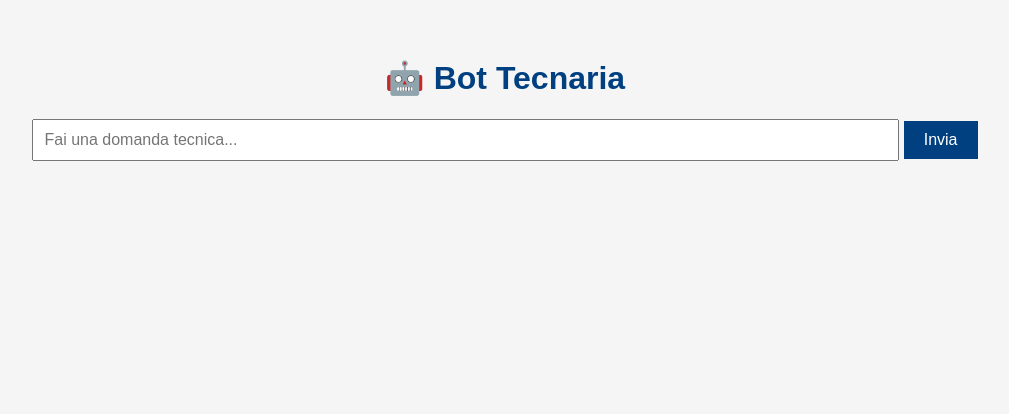
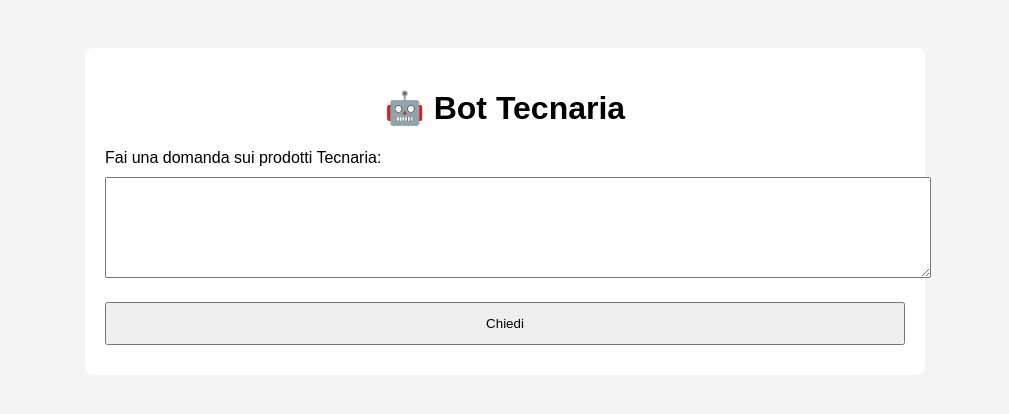
Before and after one commit to ZanRoberto/Tecnaria_V3, a Flask app: page / in a window 1280 px wide. Shown: the top 414 px of the page, without its empty margins (135-1144 px from the left). Run offline with Flask 3, Linux system fonts and the light colour scheme.

Commit message:
Update index.html

```diff
--- a/templates/index.html
+++ b/templates/index.html
@@ -3,60 +3,64 @@
 <head>
     <meta charset="UTF-8">
     <title>Bot Tecnaria</title>
-    <meta name="viewport" content="width=device-width, initial-scale=1">
     <style>
         body {
-            background-color: #f5f5f5;
             font-family: Arial, sans-serif;
-            padding: 30px;
+            padding: 40px;
+            background-color: #f4f4f4;
+        }
+        textarea, input[type=submit] {
+            width: 100%;
+            padding: 12px;
+            margin: 10px 0;
+        }
+        .box {
+            background: white;
+            padding: 20px;
+            border-radius: 8px;
+            max-width: 800px;
+            margin: auto;
         }
         h1 {
-            color: #004080;
             text-align: center;
         }
-        form {
-            margin-bottom: 30px;
-            text-align: center;
-        }
-        input[type="text"] {
-            width: 70%;
-            padding: 10px;
-            font-size: 1em;
-        }
-        input[type="submit"] {
-            padding: 10px 20px;
-            background-color: #004080;
-            color: white;
-            border: none;
-            cursor: pointer;
-            font-size: 1em;
-        }
         .risposta {
-            background-color: white;
-            padding: 20px;
-            border-radius: 8px;
-            box-shadow: 0 0 10px #ccc;
+            background: #eef;
+            padding: 15px;
+            border-radius: 6px;
             white-space: pre-wrap;
+            margin-top: 20px;
         }
         img {
             max-width: 100%;
             height: auto;
             margin: 10px 0;
-            display: block;
+            border-radius: 6px;
+        }
+        a {
+            color: #0077cc;
+            text-decoration: none;
+        }
+        a:hover {
+            text-decoration: underline;
         }
     </style>
 </head>
 <body>
+    <div class="box">
         <h1>🤖 Bot Tecnaria</h1>
-    <form method="POST">
-        <input type="text" name="domanda" placeholder="Fai una domanda tecnica..." required>
-        <input type="submit" value="Invia">
+        <form method="post">
+            <label for="domanda">Fai una domanda sui prodotti Tecnaria:</label><br>
+            <textarea name="domanda" rows="5" required></textarea><br>
+            <input type="submit" value="Chiedi">
         </form>
 
         {% if risposta %}
+        <h2>Risposta:</h2>
         <div class="risposta">
             {{ risposta | safe }}
         </div>
         {% endif %}
+    </div>
 </body>
 </html>
```
Lines whose indentation alone changed are shown as unchanged.
